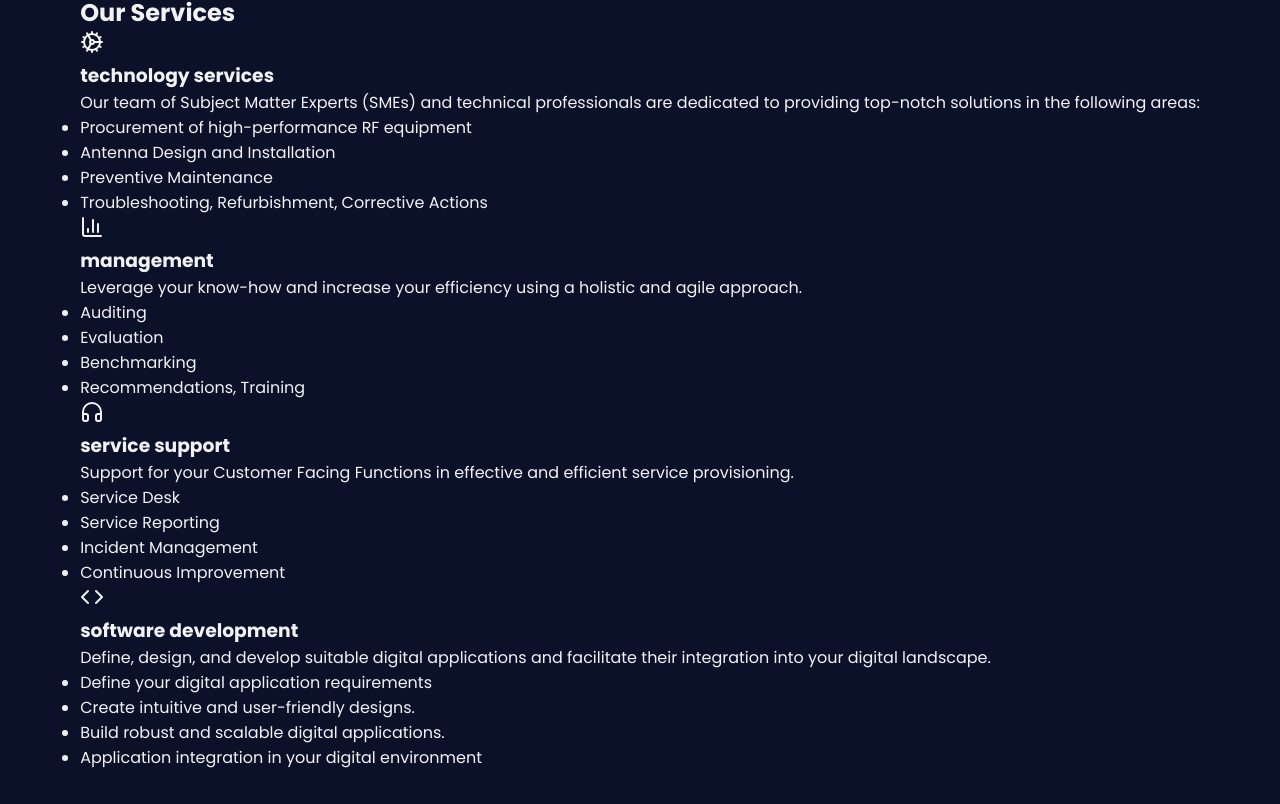
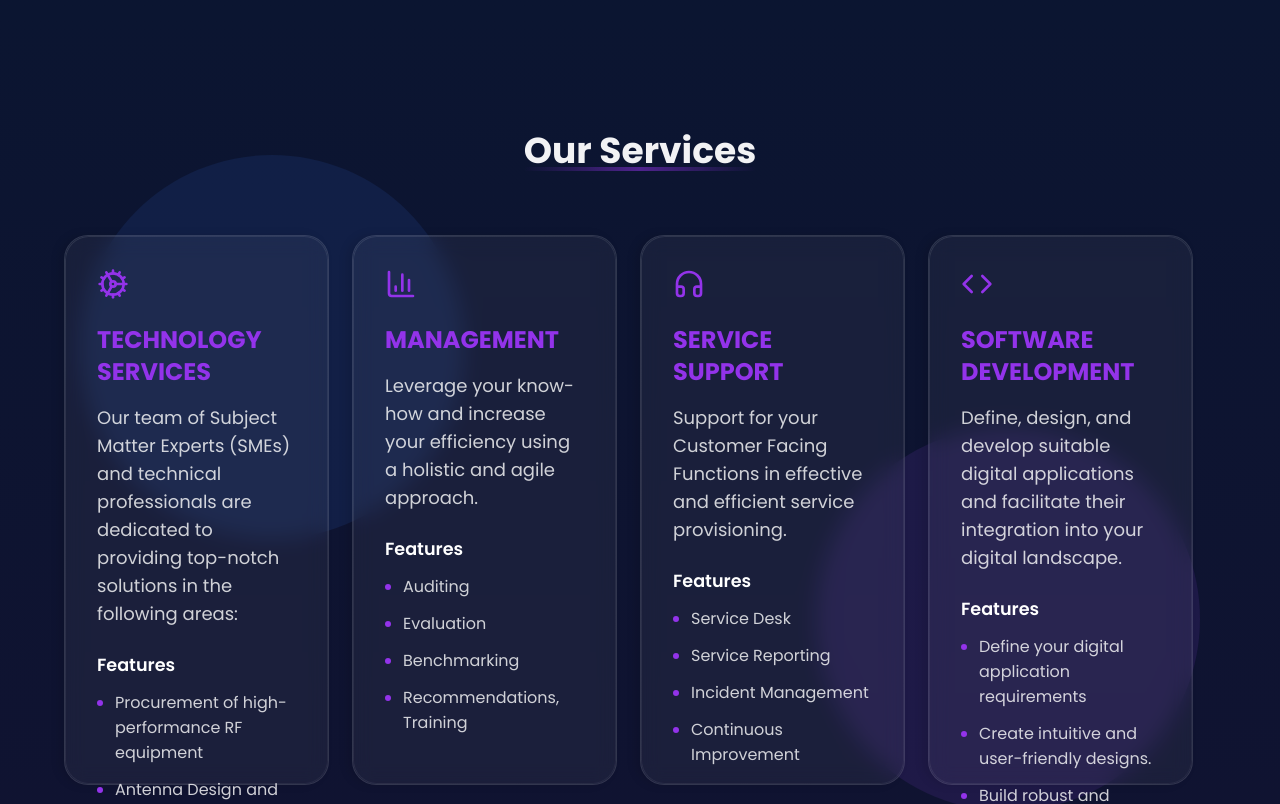
Before and after one commit to Ywette/TSTLUXKOM, a Next.js app: page / in a window 1280 px wide. Shown: the part 1839-2643 px from the top of the page. Built offline with nearby package versions, Linux system fonts and the light colour scheme.

Commit message:
updates on Mission and ServicesList section

```diff
--- a/package.json
+++ b/package.json
@@ -16,6 +16,7 @@
     "@react-three/drei": "^9.122.0",
     "@react-three/fiber": "^8.18.0",
     "@studio-freight/lenis": "^1.0.42",
+    "@types/gsap": "^3.0.0",
     "@types/node": "20.5.9",
     "@types/react": "18.2.21",
     "@types/react-dom": "18.2.7",
@@ -23,6 +24,7 @@
     "eslint-config-next": "13.4.19",
     "framer-motion": "10.16.4",
     "geist": "1.2.0",
+    "gsap": "^3.12.7",
     "lenis": "^1.2.3",
     "lucide-react": "^0.477.0",
     "next": "13.4.19",
--- a/src/app/services/page.tsx
+++ b/src/app/services/page.tsx
@@ -17,6 +17,7 @@ export default function ServicesPage() {
                     >
                         <h2>{service.title}</h2>
                         <p>{service.description}</p>
+                        <p>This is one service page</p>
                     </div>
                 ))}
             </div>
--- a/src/app/stylings/HeroSection.css
+++ b/src/app/stylings/HeroSection.css
@@ -48,6 +48,7 @@
   line-height: 1.6;
   margin-bottom: 2rem;
   color: rgba(255, 255, 255, 0.9);
+  width: 75%;
 }
 
 .hero-buttons {
--- a/src/app/stylings/Mission.css
+++ b/src/app/stylings/Mission.css
@@ -1,33 +1,8 @@
 .mission-section {
   padding: 6rem 2rem;
   min-height: 100vh;
-  background: linear-gradient(to bottom, #0f172a, #1e293b);
   position: relative;
   overflow: hidden;
-}
-
-/* Star field effect */
-.mission-section::before {
-  content: '';
-  position: absolute;
-  width: 100%;
-  height: 100%;
-  top: 0;
-  left: 0;
-  background-image:
-    radial-gradient(2px 2px at 20px 30px, #ffffff, rgba(0,0,0,0)),
-    radial-gradient(2px 2px at 40px 70px, #ffffff, rgba(0,0,0,0)),
-    radial-gradient(2px 2px at 50px 160px, #ffffff, rgba(0,0,0,0)),
-    radial-gradient(2px 2px at 90px 40px, #ffffff, rgba(0,0,0,0)),
-    radial-gradient(2px 2px at 130px 80px, #ffffff, rgba(0,0,0,0));
-  background-repeat: repeat;
-  animation: stars 100s linear infinite;
-  opacity: 0.3;
-}
-
-@keyframes stars {
-  from { transform: translateY(0); }
-  to { transform: translateY(-100%); }
 }
 
 .mission-container {
--- a/src/app/stylings/OrbitCircles.css
+++ b/src/app/stylings/OrbitCircles.css
@@ -1,13 +1,15 @@
 .orbit-container {
   position: fixed;
-  top: 125%;
-  right: -25%;
-  transform: translate(0, -100%);
-  width: 50vw; /* Take up right half of the screen */
+  top: 0;
+  right: -50vw; /* Move container so half is off-screen */
+  width: 100vw;
   height: 100vh;
   pointer-events: none;
   z-index: 0;
-  overflow: visible;
+  overflow: visible; /* Allow content to be visible outside container */
+  display: flex;
+  justify-content: center;
+  align-items: center;
 }
 
 /* Orbit circles styling */
@@ -19,17 +21,18 @@
   top: 50%;
   left: 50%;
   transform: translate(-50%, -50%);
+  aspect-ratio: 1/1; /* Ensures circles are perfectly round */
 }
 
 .orbit-circle-1 {
-  width: 1200px;
-  height: 1200px;
+  width: min(60vw, 60vh);
+  height: min(60vw, 60vh);
   animation: rotate1 40s linear infinite;
 }
 
 .orbit-circle-2 {
-  width: 1500px;
-  height: 1500px;
+  width: min(80vw, 80vh);
+  height: min(80vw, 80vh);
   animation: rotate2 55s linear infinite reverse;
 }
 
@@ -38,6 +41,8 @@
   position: absolute;
   width: 100%;
   height: 100%;
+  top: 0;
+  left: 0;
 }
 
 .orbit-icon {
@@ -116,36 +121,16 @@
   to { transform: translate(-50%, -50%) rotate(360deg); }
 }
 
-@keyframes rotate3 {
-  from { transform: translate(-50%, -50%) rotate(0deg); }
-  to { transform: translate(-50%, -50%) rotate(360deg); }
-}
-
-@keyframes rotate4 {
-  from { transform: translate(-50%, -50%) rotate(0deg); }
-  to { transform: translate(-50%, -50%) rotate(-360deg); }
-}
-
 /* Responsive adjustments */
 @media (max-width: 768px) {
   .orbit-circle-1 {
-    width: 800px;
-    height: 800px;
+    width: min(70vw, 70vh);
+    height: min(70vw, 70vh);
   }
 
   .orbit-circle-2 {
-    width: 1000px;
-    height: 1000px;
-  }
-
-  .orbit-circle-3 {
-    width: 1200px;
-    height: 1200px;
-  }
-
-  .orbit-circle-4 {
-    width: 1400px;
-    height: 1400px;
+    width: min(90vw, 90vh);
+    height: min(90vw, 90vh);
   }
 
   .decorative-circle-1,
@@ -159,15 +144,14 @@
 
 @media (max-width: 480px) {
   .orbit-circle-1 {
-    width: 600px;
-    height: 600px;
+    width: min(80vw, 80vh);
+    height: min(80vw, 80vh);
   }
 
   .orbit-circle-2 {
-    width: 800px;
-    height: 800px;
+    width: min(95vw, 95vh);
+    height: min(95vw, 95vh);
   }
-
 
   .decorative-circle-1,
   .decorative-circle-2,
--- a/src/app/stylings/ServicesList.css
+++ b/src/app/stylings/ServicesList.css
@@ -1,6 +1,76 @@
-@tailwind base;
-@tailwind components;
-@tailwind utilities;
+/* Services Section Base Styles */
+.services-section {
+  position: relative;
+  overflow: hidden;
+  padding-top: 6rem;
+  padding-bottom: 6rem;
+}
+
+/* Background Elements */
+.section-bg-gradient {
+  position: absolute;
+  inset: 0;
+  width: 100%;
+  height: 100%;
+  background-image: linear-gradient(to bottom, rgba(37, 99, 235, 0.05), rgba(147, 51, 234, 0.05));
+}
+
+.section-bg-blur {
+  position: absolute;
+  width: 24rem;
+  height: 24rem;
+  border-radius: 9999px;
+  filter: blur(3xl);
+}
+
+.section-bg-blur-top {
+  top: 10rem;
+  left: 5rem;
+  background-color: rgba(59, 130, 246, 0.1);
+}
+
+.section-bg-blur-bottom {
+  bottom: 10rem;
+  right: 5rem;
+  background-color: rgba(168, 85, 247, 0.1);
+}
+
+/* Container and Content */
+.section-container {
+  position: relative;
+  z-index: 10;
+  width: 100%;
+  margin: 0 auto;
+  padding: 0 2rem;
+  margin-top: 2.5rem;
+  margin-bottom: 2.5rem;
+}
+
+/* Section Header */
+.section-header {
+  text-align: center;
+  margin-bottom: 2.5rem;
+}
+
+.section-title {
+  font-size: 2.25rem;
+  line-height: 2.5rem;
+  font-weight: 700;
+  color: var(--text-on-dark, white);
+  margin-bottom: 1.5rem;
+  position: relative;
+  display: inline-block;
+}
+
+.section-title-underline {
+  position: absolute;
+  left: 0;
+  bottom: 0;
+  width: 100%;
+  height: 0.25rem;
+  background-image: linear-gradient(to right, transparent, rgba(var(--accent-highlight), 0.5), transparent);
+  border-radius: 9999px;
+}
 
 /* Service Cards Base Styles */
 .services-container {
@@ -8,6 +78,8 @@
   grid-template-columns: repeat(1, 1fr);
   gap: 2rem;
   position: relative;
+  padding: 2rem;
+  overflow: hidden;
 }
 
 .service-card {
@@ -15,7 +87,127 @@
   position: relative;
   width: 100%;
   z-index: 1;
-  opacity: 0;
+  background: rgba(255, 255, 255, 0.05);
+  backdrop-filter: blur(10px);
+  border: 1px solid rgba(255, 255, 255, 0.1);
+  border-radius: 1.5rem;
+  padding: 2rem;
+  box-shadow: 0 8px 32px rgba(0, 0, 0, 0.1);
+  will-change: transform, opacity;
+}
+
+.service-card::before {
+  content: '';
+  position: absolute;
+  inset: 0;
+  border-radius: 1.5rem;
+  padding: 1px;
+  background: linear-gradient(135deg, rgba(255, 255, 255, 0.1), rgba(255, 255, 255, 0.05));
+  -webkit-mask: linear-gradient(#fff 0 0) content-box, linear-gradient(#fff 0 0);
+  -webkit-mask-composite: xor;
+  mask-composite: exclude;
+}
+
+.service-card:hover {
+  transform: translateY(-5px);
+  box-shadow: 0 12px 40px rgba(0, 0, 0, 0.2);
+  border-color: rgba(255, 255, 255, 0.2);
+}
+
+/* Service Card Elements */
+.service-card-header {
+  margin-bottom: 1.5rem;
+  display: flex;
+  justify-content: space-between;
+  align-items: center;
+}
+
+.service-icon-wrapper {
+  display: flex;
+  align-items: center;
+}
+
+.service-image-wrapper {
+  position: relative;
+  width: 80px;
+  height: 80px;
+  overflow: hidden;
+  border-radius: 50%;
+}
+
+.service-image {
+  object-fit: cover;
+}
+
+.service-icon {
+  width: 2rem;
+  height: 2rem;
+  color: rgb(var(--accent-highlight));
+  transition: all 0.3s ease;
+}
+
+.service-icon-cog:hover {
+  transform: rotate(90deg);
+}
+
+.service-icon-chart:hover,
+.service-icon-headphones:hover,
+.service-icon-code:hover {
+  transform: scale(1.1);
+}
+
+.service-card-title {
+  font-size: 1.5rem;
+  line-height: 2rem;
+  font-weight: 700;
+  color: rgb(var(--accent-highlight));
+  margin-bottom: 1rem;
+  text-transform: uppercase;
+}
+
+.service-card-description {
+  font-size: 1.125rem;
+  line-height: 1.75rem;
+  color: rgba(255, 255, 255, 0.8);
+  margin-bottom: 1.5rem;
+}
+
+/* Features & Benefits */
+.service-features {
+  margin-top: 1.5rem;
+}
+
+.service-features-title {
+  font-size: 1.1rem;
+  font-weight: 600;
+  color: white;
+  margin-bottom: 0.75rem;
+}
+
+.service-features-list {
+  display: flex;
+  flex-direction: column;
+  gap: 0.75rem;
+  flex-grow: 1;
+}
+
+.service-feature-item {
+  display: flex;
+  align-items: flex-start;
+  gap: 0.75rem;
+  color: rgba(255, 255, 255, 0.8);
+}
+
+.service-feature-bullet {
+  width: 0.375rem;
+  height: 0.375rem;
+  border-radius: 9999px;
+  background-color: rgb(var(--accent-highlight));
+  margin-top: 0.625rem;
+}
+
+.service-feature-text {
+  flex: 1;
 }
 
 /* Desktop Styles */
@@ -52,7 +244,7 @@
     opacity: 0.4;
   }
 
-  .services-container[data-hovered] .service-card:not(.hovered) h3 {
+  .services-container[data-hovered] .service-card:not(.hovered) .service-card-title {
     color: white;
   }
 
@@ -145,6 +337,10 @@
   .services-container.all-visible .service-card:nth-child(4) {
     animation: flashShadow 0.4s ease-in-out forwards;
   }
+
+  .section-container {
+    padding: 0 4rem;
+  }
 }
 
 /* Animations */
@@ -163,60 +359,37 @@
   }
 }
 
-:root {
-  /* Base colors */
-  --bg-primary: #001F3F;
-  --bg-secondary: #0047AB;
+/* Mobile & Tablet Responsiveness */
+@media (max-width: 1023px) {
+  .service-card {
+    opacity: 0;
+    transform: translateY(20px);
+  }
 
-  /* Accent colors */
-  --accent-highlight: 147, 51, 234; /* Your accent color in RGB */
-  --accent-success: #00FF9F;
+  .services-container.all-visible .service-card {
+    opacity: 1;
+    transform: translateY(0);
+  }
 
-  /* UI State colors */
-  --ui-warning: #FFD700;
-  --ui-data: #40E0D0;
-  --ui-info: #9370DB;
+  .services-container.all-visible .service-card:nth-child(1) {
+    transition-delay: 0.1s;
+  }
 
-  /* Text colors */
-  --text-on-dark: rgba(255, 255, 255, 0.95);
-  --text-on-light: rgba(0, 31, 63, 0.95);
+  .services-container.all-visible .service-card:nth-child(2) {
+    transition-delay: 0.2s;
+  }
 
-  /* Gradient */
-  --gradient-primary: linear-gradient(135deg, var(--bg-primary), var(--bg-secondary));
-}
+  .services-container.all-visible .service-card:nth-child(3) {
+    transition-delay: 0.3s;
+  }
 
-.main-container {
-  background-color: var(--bg-primary);
-  color: var(--text-on-dark);
-}
-
-.highlight-button {
-  background-color: var(--accent-highlight);
-  color: var(--text-on-dark);
-}
-
-.data-visualization {
-  background-color: var(--ui-data);
-}
-
-.warning-message {
-  background-color: var(--ui-warning);
-  color: var(--text-on-light);
-}
-
-.gradient-header {
-  background: var(--gradient-primary);
-}
-
-@keyframes wave {
-  from {
-    transform: translateY(100%) rotate(45deg);
-  }
-  to {
-    transform: translateY(-100%) rotate(45deg);
+  .services-container.all-visible .service-card:nth-child(4) {
+    transition-delay: 0.4s;
   }
 }
 
-.wave-animation {
-  animation: wave 2s linear infinite;
+@media (min-width: 768px) and (max-width: 1023px) {
+  .services-container {
+    grid-template-columns: repeat(2, 1fr);
+  }
 }
--- a/src/components/ServicesList.jsx
+++ b/src/components/ServicesList.jsx
@@ -1,22 +1,25 @@
 'use client';
 
 import { services } from '@/data/services';
-import Button from './ui/Button';
-import Link from 'next/link';
-import Image from 'next/image';
 import { Cog, BarChart3, HeadphonesIcon, Code } from 'lucide-react';
 import { useState, useEffect, useRef } from 'react';
+import Image from 'next/image';
+import '@/app/stylings/ServicesList.css';
+import gsap from 'gsap';
+import { ScrollTrigger } from 'gsap/ScrollTrigger';
+
+gsap.registerPlugin(ScrollTrigger);
 
 const getIconForService = (serviceId) => {
   switch (serviceId) {
     case "1":
-      return <Cog className="w-8 h-8 text-accent-highlight transition-all duration-300 group-hover:rotate-90" />;
+      return <Cog className="service-icon service-icon-cog" />;
     case "2":
-      return <BarChart3 className="w-8 h-8 text-accent-highlight transition-all duration-300 group-hover:scale-110" />;
+      return <BarChart3 className="service-icon service-icon-chart" />;
     case "3":
-      return <HeadphonesIcon className="w-8 h-8 text-accent-highlight transition-all duration-300 group-hover:scale-110" />;
+      return <HeadphonesIcon className="service-icon service-icon-headphones" />;
     case "4":
-      return <Code className="w-8 h-8 text-accent-highlight transition-all duration-300 group-hover:scale-110" />;
+      return <Code className="service-icon service-icon-code" />;
     default:
       return null;
   }
@@ -24,99 +27,114 @@ const getIconForService = (serviceId) => {
 
 export function ServicesList() {
   const [hoveredCard, setHoveredCard] = useState(null);
-  const [allCardsVisible, setAllCardsVisible] = useState(false);
   const containerRef = useRef(null);
+  const cardsRef = useRef([]);
 
   useEffect(() => {
-    // Set all cards visible after a short delay
-    const timer = setTimeout(() => {
-      setAllCardsVisible(true);
-    }, 1000); // Increased delay to ensure CSS is loaded
+    if (!containerRef.current) return;
 
-    return () => clearTimeout(timer);
+    const cards = cardsRef.current;
+
+    // Initial state - cards are hidden below the screen
+    gsap.set(cards, {
+      y: '100vh',
+      opacity: 0
+    });
+
+    // Create ScrollTrigger for the container
+    ScrollTrigger.create({
+      trigger: containerRef.current,
+      start: "top 80%",
+      onEnter: () => {
+        // Animate each card with a quick stagger effect and bounce
+        cards.forEach((card, index) => {
+          gsap.to(card, {
+            y: -50, // Move up slightly past the final position
+            opacity: 1,
+            duration: 0.6,
+            delay: index * 0.15,
+            ease: "power2.out",
+            onComplete: () => {
+              // Bounce back to final position
+              gsap.to(card, {
+                y: 0,
+                duration: 0.3,
+                ease: "bounce.out"
+              });
+            }
+          });
+        });
+      }
+    });
+
+    return () => {
+      ScrollTrigger.getAll().forEach(trigger => trigger.kill());
+    };
   }, []);
 
+  const handleCardClick = (webRoute) => {
+    window.location.href = `/services/${webRoute}`;
+  };
+
   return (
-    <section id="services" className="relative overflow-hidden py-24">
+    <section id="services" className="services-section">
       {/* Background effects */}
-      <div className="absolute inset-0 w-full h-full bg-gradient-to-b from-blue-600/5 to-purple-600/5"></div>
-      <div className="absolute top-40 left-20 w-96 h-96 bg-blue-500/10 rounded-full blur-3xl"></div>
-      <div className="absolute bottom-40 right-20 w-96 h-96 bg-purple-500/10 rounded-full blur-3xl"></div>
+      <div className="section-bg-gradient"></div>
+      <div className="section-bg-blur section-bg-blur-top"></div>
+      <div className="section-bg-blur section-bg-blur-bottom"></div>
 
       {/* Content */}
-      <div className="container mx-auto px-6 relative z-10 my-10">
+      <div className="section-container">
         {/* Section Header */}
-        <div className="text-center mb-10">
-          <h2 className="text-4xl md:text-5xl font-bold text-text-light mb-6 relative inline-block">
+        <div className="section-header">
+          <h2 className="section-title">
             Our Services
-            <span className="absolute left-0 bottom-0 w-full h-1 bg-gradient-to-r from-transparent via-accent-highlight/50 to-transparent rounded-full"></span>
+            <span className="section-title-underline"></span>
           </h2>
-          {/* <p className="text-xl text-text-light/80 max-w-3xl mx-auto">
-            Comprehensive solutions tailored to empower your business in the digital age
-          </p> */}
         </div>
 
         {/* Services Grid */}
         <div
           ref={containerRef}
-          className={`services-container ${allCardsVisible ? 'all-visible animate-fade-in' : ''}`}
+          className="services-container"
           data-hovered={hoveredCard}
         >
           {services.map((service, index) => (
             <div
               key={service.id}
-              className={`
-                service-card
-                bg-white/5 backdrop-blur-sm rounded-2xl
-                cursor-pointer
-                ${allCardsVisible ? 'opacity-100' : 'opacity-0'}
-                ${hoveredCard === service.id ? 'hovered' : ''}
-              `}
-              style={{
-                transitionDelay: hoveredCard ? '0ms' : `${index * 200}ms`,
-                animationDelay: `${1.3 + index * 0.2}s`
-              }}
+              ref={el => cardsRef.current[index] = el}
+              className={`service-card ${hoveredCard === service.id ? 'hovered' : ''}`}
               onMouseEnter={() => setHoveredCard(service.id)}
               onMouseLeave={() => setHoveredCard(null)}
-              onClick={() => {
-                const serviceRoutes = {
-                  "1": "/services/software-development",
-                  "2": "/services/data-analytics",
-                  "3": "/services/customer-support",
-                  "4": "/services/web-development"
-                };
-                window.location.href = serviceRoutes[service.id];
-              }}
+              onClick={() => handleCardClick(service.web)}
             >
-              <div className="px-8 py-12 h-full flex flex-col">
-                <div className="mb-6 flex justify-between items-center">
-                  <div className="flex items-center">
+              <div className="service-card-header">
+                <div className="service-icon-wrapper">
                   {getIconForService(service.id)}
                 </div>
               </div>
 
-                <h3 className="text-2xl font-bold text-accent-highlight mb-4 uppercase">
+              <h3 className="service-card-title">
                 {service.title}
               </h3>
 
-                <p className="text-lg text-text-light/80 mb-6 group-hover:text-text-light/90">
+              <p className="service-card-description">
                 {service.description}
               </p>
 
               {service.features && (
-                  <ul className="space-y-3 flex-grow">
+                <div className="service-features">
+                  <h4 className="service-features-title">Features</h4>
+                  <ul className="service-features-list">
                     {service.features.map((feature, idx) => (
-                      <li
-                        key={idx}
-                        className="flex items-start space-x-3 text-text-light/80"
-                      >
-                        <span className="w-1.5 h-1.5 rounded-full bg-accent-highlight mt-2.5"></span>
-                        <span>{feature}</span>
+                      <li key={`feature-${idx}`} className="service-feature-item">
+                        <span className="service-feature-bullet"></span>
+                        <span className="service-feature-text">{feature}</span>
                       </li>
                     ))}
                   </ul>
+                </div>
               )}
-              </div>
             </div>
           ))}
         </div>
```
Also changed, not shown: 1 other file (tests, documents, lock files or other folders). Lines whose indentation alone changed are shown as unchanged.
